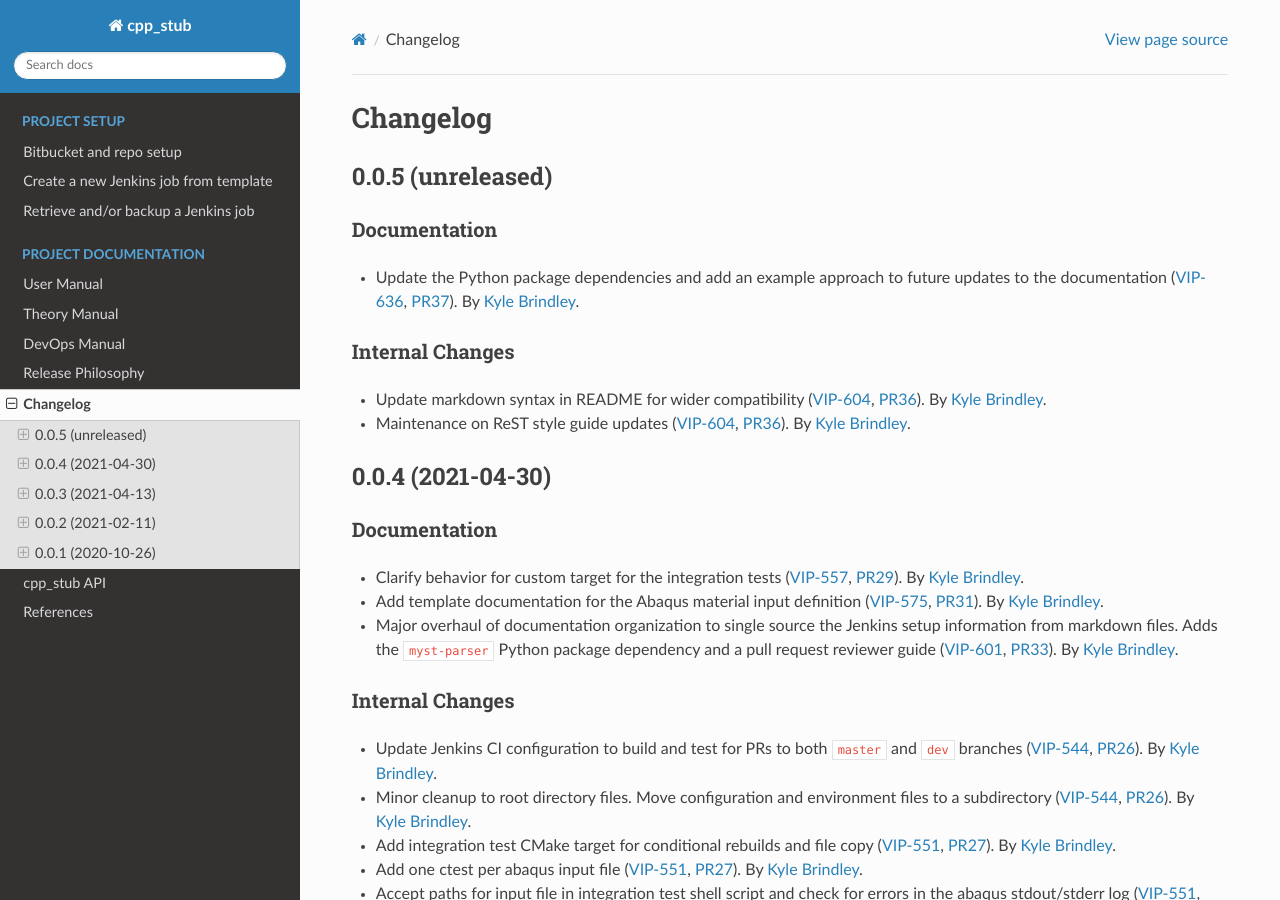
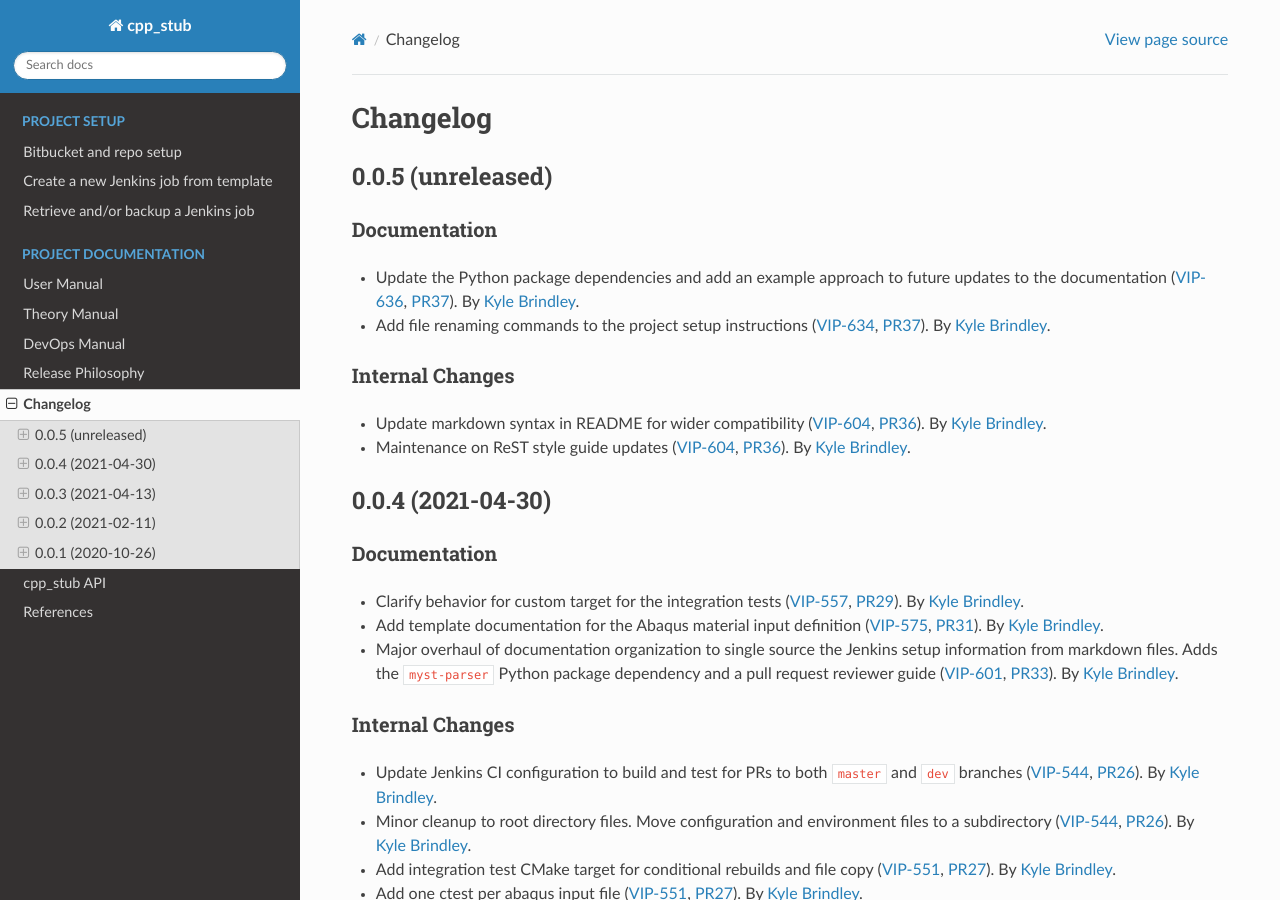
Before and after one commit to lanl/tardigrade-asp, a Sphinx documentation site: the page built from docs/changelog.rst, in a window 1280 px wide and 900 px high. Built offline with Sphinx 7.4.7 and the Read the Docs theme 2.0.0, drawn with Linux system fonts in a browser that asks for light colours.

Commit message:
DOC: update changelog

```diff
--- a/docs/changelog.rst
+++ b/docs/changelog.rst
@@ -12,6 +12,7 @@ Documentation
 =============
 - Update the Python package dependencies and add an example approach to future updates to the documentation
   (:jira:`636`, :pull:`37`). By `Kyle Brindley`_.
+- Add file renaming commands to the project setup instructions (:jira:`634`, :pull:`37`). By `Kyle Brindley`_.
 
 Internal Changes
 ================
```
